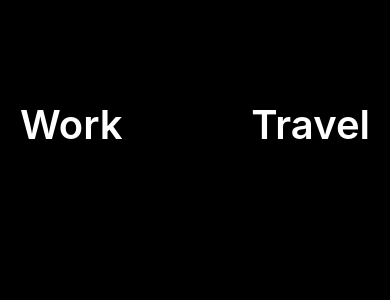
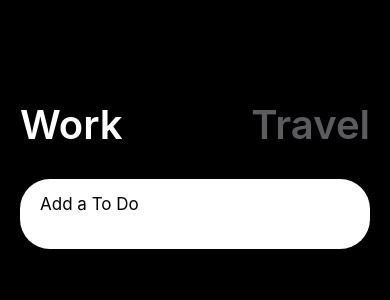
Before and after one commit to chu-98/ReactNative-ToDoApp, a React Native app: screen / in a window 390 px wide. Shown: the top 300 px of the page. Built offline with nearby package versions, Linux system fonts and the light colour scheme.

Commit message:
feat: TextInput

```diff
--- a/App.js
+++ b/App.js
@@ -1,29 +1,54 @@
 import { StatusBar } from "expo-status-bar";
-import React from "react";
+import React, { useState } from "react";
 import {
   StyleSheet,
   Text,
   View,
-  TouchableHighlight,
   TouchableOpacity,
+  TextInput,
 } from "react-native";
 import { theme } from "./colors";
 
 export default function App() {
+  const [working, setWorking] = useState(true);
+  const [text, setText] = useState("");
+
+  const travel = () => setWorking(false);
+  const work = () => setWorking(true);
+  const onChangeText = payload => setText(payload);
+
   return (
     <View style={styles.container}>
       <StatusBar style="auto" />
       <View style={styles.header}>
-        <TouchableOpacity>
-          <Text style={styles.btnText}>Work</Text>
+        <TouchableOpacity onPress={work}>
+          <Text
+            style={{ ...styles.btnText, color: working ? "white" : theme.grey }}
+          >
+            Work
+          </Text>
         </TouchableOpacity>
-        <TouchableHighlight
-          underlayColor="#DDDDDD"
-          onPress={() => console.log("Pressed!")}
-        >
-          <Text style={styles.btnText}>Travel</Text>
-        </TouchableHighlight>
+        <TouchableOpacity onPress={travel}>
+          <Text
+            style={{
+              ...styles.btnText,
+              color: !working ? "white" : theme.grey,
+            }}
+          >
+            Travel
+          </Text>
+        </TouchableOpacity>
       </View>
+      <TextInput
+        autoCapitalize
+        onChangeText={onChangeText}
+        multiline
+        value={text}
+        returnKeyType="send"
+        keyboardType="default"
+        placeholder={working ? "Add a To Do" : "Where to go?"}
+        style={styles.input}
+      />
     </View>
   );
 }
@@ -44,4 +69,12 @@
     fontWeight: "600",
     color: "white",
   },
+  input: {
+    backgroundColor: "white",
+    paddingHorizontal: 20,
+    paddingVertical: 15,
+    borderRadius: 30,
+    marginTop: 30,
+    fontSize: 17,
+  },
 });
```
